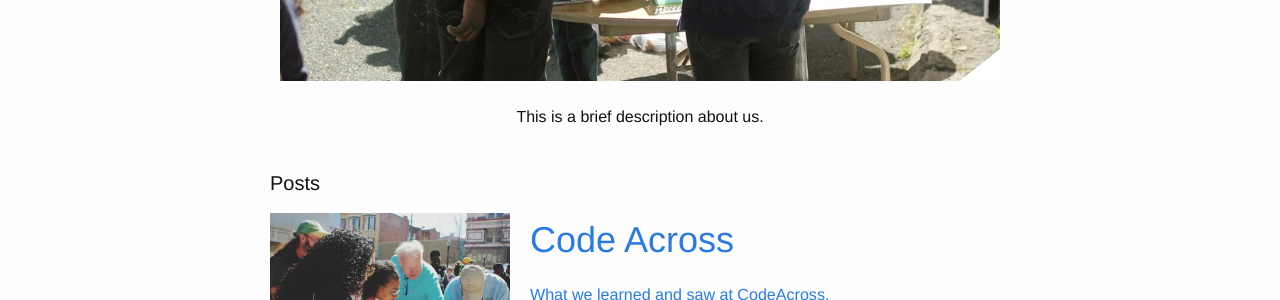
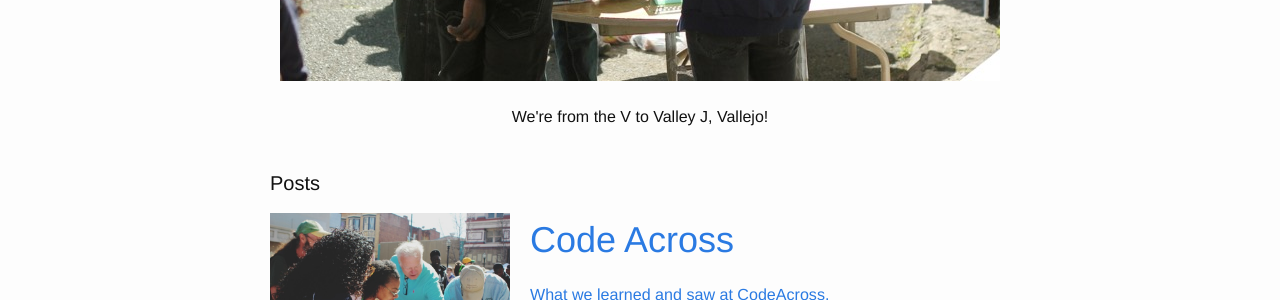
Before and after one commit to codeforamerica/code_for_vallejo, a Jekyll site: the page built from index.html, in a window 1280 px wide. Shown: the part 542-842 px from the top of the page. Built offline with Jekyll 4.4.1, drawn with Linux system fonts in a browser that asks for light colours.

Commit message:
Modified home description

```diff
--- a/index.html
+++ b/index.html
@@ -2,7 +2,7 @@
 layout: default
 home-title: "Hi, we're Team Vallejo."
 home-img: assets/images/codeacross_general_3.jpg
-home-desc: "This is a brief description about us."
+home-desc: "We're from the V to Valley J, Vallejo!"
 ---
 
 <div class="home">
```
